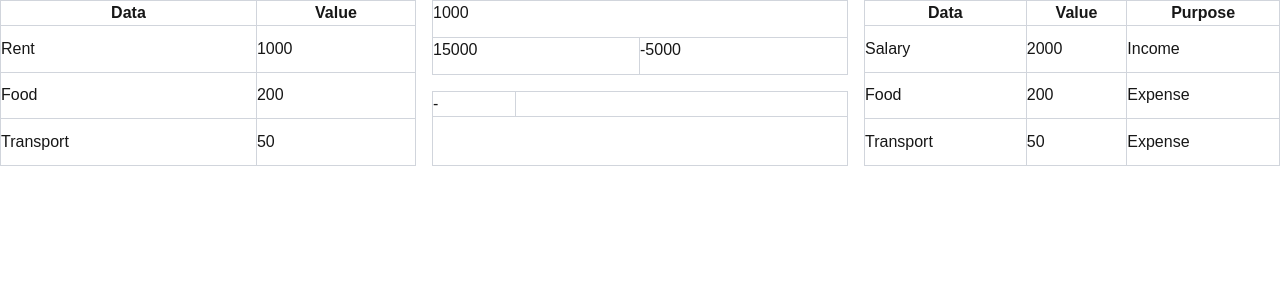
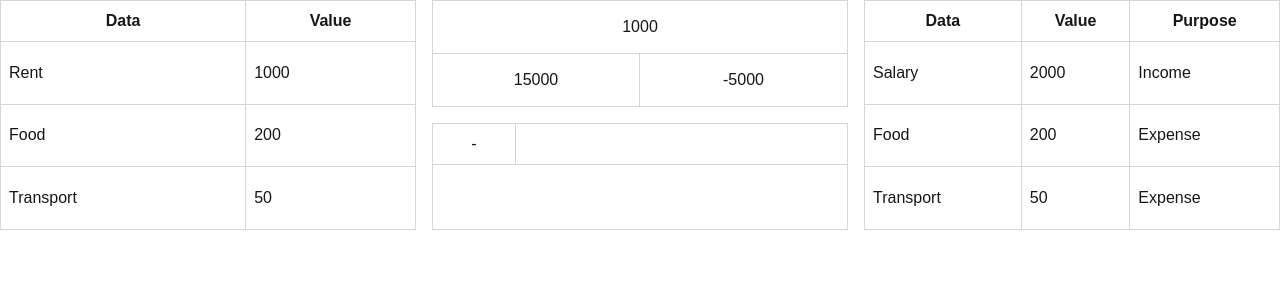
Before and after one commit to sewojciechowski6/FEINance, a Next.js app: page / in a window 1280 px wide. Shown: the top 300 px of the page. Built offline with nearby package versions, Linux system fonts and the light colour scheme.

Commit message:
Centered content inside tables

```diff
--- a/src/app/components/Input.tsx
+++ b/src/app/components/Input.tsx
@@ -3,9 +3,11 @@ export default function Input() {
 
   return (
     <div className="grid grid-cols-5 border border-gray-300">
-      <div className="border-r border-r-gray-300">{sign}</div>
-      <input className="col-span-4" type="text" />
-      <textarea className="border-t border-t-gray-300 col-span-5 row-span-2 resize-none" />
+      <div className="border-r border-r-gray-300 p-2 text-center content-center">
+        {sign}
+      </div>
+      <input className="col-span-4 p-2" type="text" />
+      <textarea className="border-t border-t-gray-300 col-span-5 row-span-2 resize-none p-2" />
     </div>
   );
 }
--- a/src/app/components/MainTable.tsx
+++ b/src/app/components/MainTable.tsx
@@ -13,8 +13,8 @@ export default function MainTable({
   rows = [],
   className,
 }: Props) {
-  const headerClass = "border border-gray-300 margin-2";
-  const rowClass = "border border-gray-300 margin-2";
+  const headerClass = "border border-gray-300 p-2";
+  const rowClass = "border border-gray-300 p-2";
 
   const headerPurpose = isExpense ? (
     <th className={headerClass}>Purpose</th>
--- a/src/app/components/Summary.tsx
+++ b/src/app/components/Summary.tsx
@@ -1,9 +1,13 @@
 export default function Summary() {
   return (
     <div className="border border-gray-300 grid grid-cols-2 grid-rows-2">
-      <div className="border-b border-b-gray-300 col-span-2">1000</div>
-      <div className="border-r border-r-gray-300">15000</div>
-      <div>-5000</div>
+      <div className="border-b border-b-gray-300 col-span-2 p-2 text-center content-center">
+        1000
+      </div>
+      <div className="border-r border-r-gray-300 p-2 text-center content-center">
+        15000
+      </div>
+      <div className="p-2 text-center content-center">-5000</div>
     </div>
   );
 }
```
